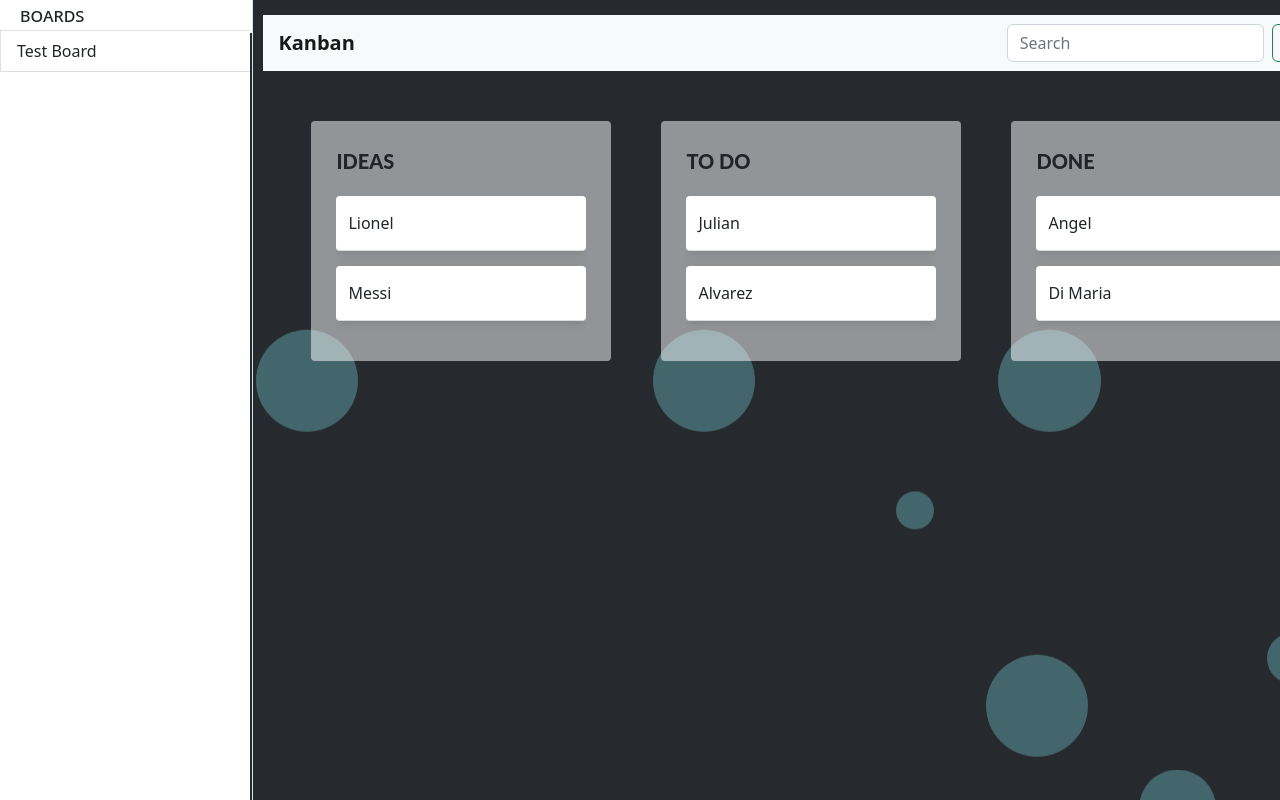
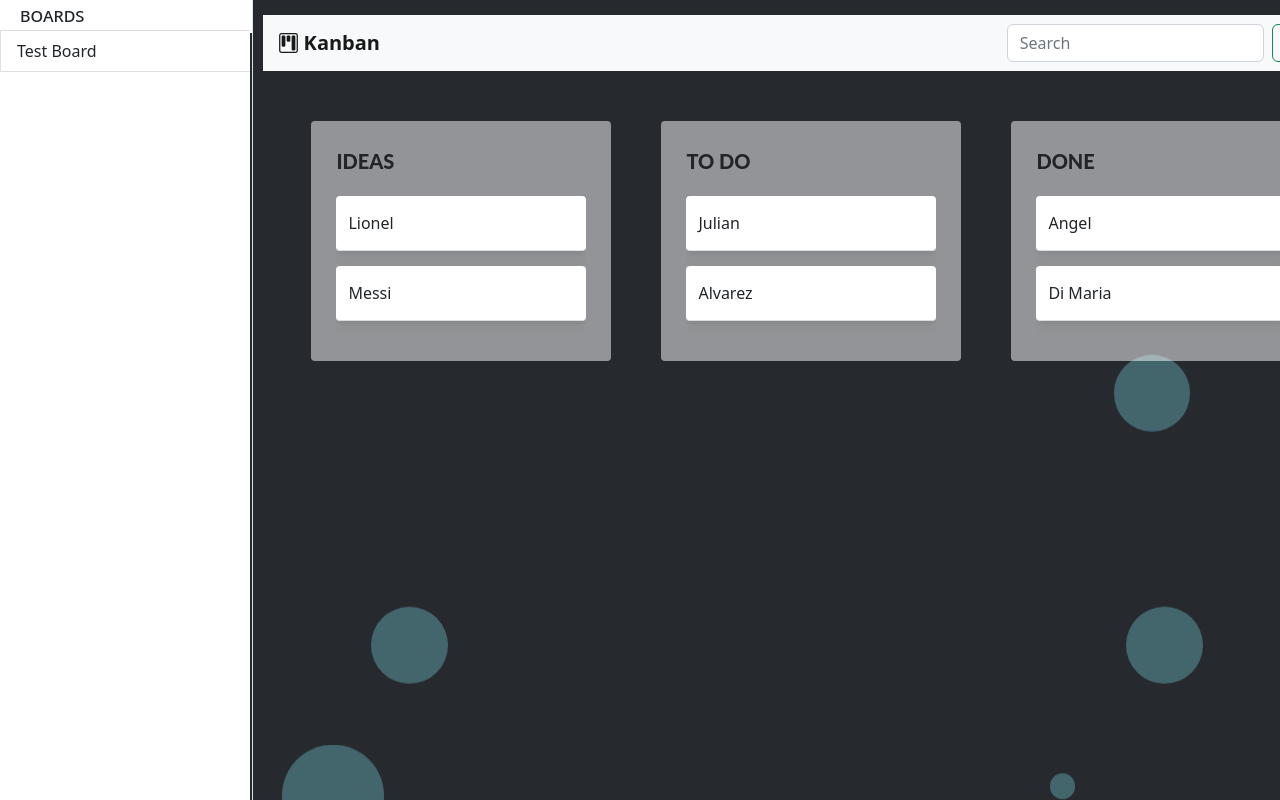
Before and after one commit to m-dorsey/Kanban-Task-Management, an Angular app: page / in a window 1280 px wide. Built offline with nearby package versions, Linux system fonts and the light colour scheme.

Commit message:
added bootstrap icons

```diff
--- a/package.json
+++ b/package.json
@@ -19,6 +19,7 @@
     "@angular/platform-browser-dynamic": "^15.0.0",
     "@angular/router": "^15.0.0",
     "bootstrap": "^5.2.3",
+    "bootstrap-icons": "^1.10.2",
     "jquery": "^3.6.2",
     "rxjs": "~7.5.0",
     "tslib": "^2.3.0",
--- a/src/app/main/main.component.html
+++ b/src/app/main/main.component.html
@@ -101,7 +101,12 @@
 
                         <!-- top navigation -->
                         <nav class="navbar navbar-light bg-light">
-                            <a class="navbar-brand" href="#" data-bs-target="#sidebar" data-bs-toggle="collapse">Kanban</a>
+                            <a class="navbar-brand"
+                                href="#"
+                                data-bs-target="#sidebar"
+                                data-bs-toggle="collapse">
+                                <i class="bi bi-kanban"></i> Kanban
+                            </a>
 
                             <!-- search bar -->
                             <form class="form-inline">
--- a/src/app/main/main.component.scss
+++ b/src/app/main/main.component.scss
@@ -89,6 +89,10 @@ $sway-type: "sway-left-to-right", "sway-right-to-left";
 }
 
 /**************************/
+
+.bi {
+    font-size: 20px;
+}
 
 .navbar {
     padding-left: 15px;
--- a/src/index.html
+++ b/src/index.html
@@ -10,6 +10,7 @@
   <!-- bootstrap css -->
   <link rel="stylesheet" href="https://cdn.jsdelivr.net/npm/bootstrap@4.1.3/dist/css/bootstrap.min.css"
   integrity="sha384-MCw98/SFnGE8fJT3GXwEOngsV7Zt27NXFoaoApmYm81iuXoPkFOJwJ8ERdknLPMO" crossorigin="anonymous">
+  <link rel="stylesheet" href="https://cdn.jsdelivr.net/npm/bootstrap-icons@1.10.2/font/bootstrap-icons.css">
 
   <!-- bootstrap js -->
   <script src="https://code.jquery.com/jquery-3.3.1.slim.min.js"
```
Also changed, not shown: 1 other file (tests, documents, lock files or other folders).
